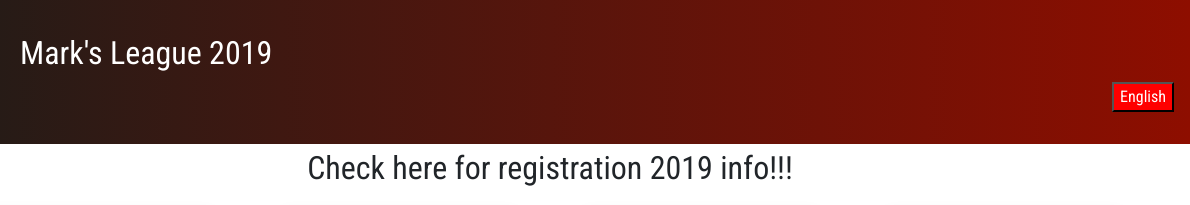
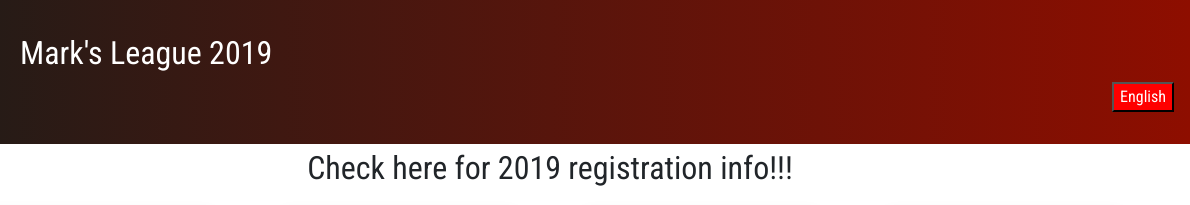
Before and after one commit to HabsNation86/jfeo, a plain HTML site: page index.html in a window 1280 px wide. Shown: the top 205 px of the page, 90-1280 px from the left. Drawn offline with nearby package versions, Linux system fonts and the light colour scheme.

```diff
--- a/index.html
+++ b/index.html
@@ -62,7 +62,7 @@
 
 
 
-        <p id="headline">Check here for registration 2019 info!!!</p>
+        <p id="headline">Check here for 2019 registration info!!!</p>
         <div         class="options">
         <div         class="shadow p-3 mb-5 bg-whitesmoke rounded">
         <div         class="card"
```
